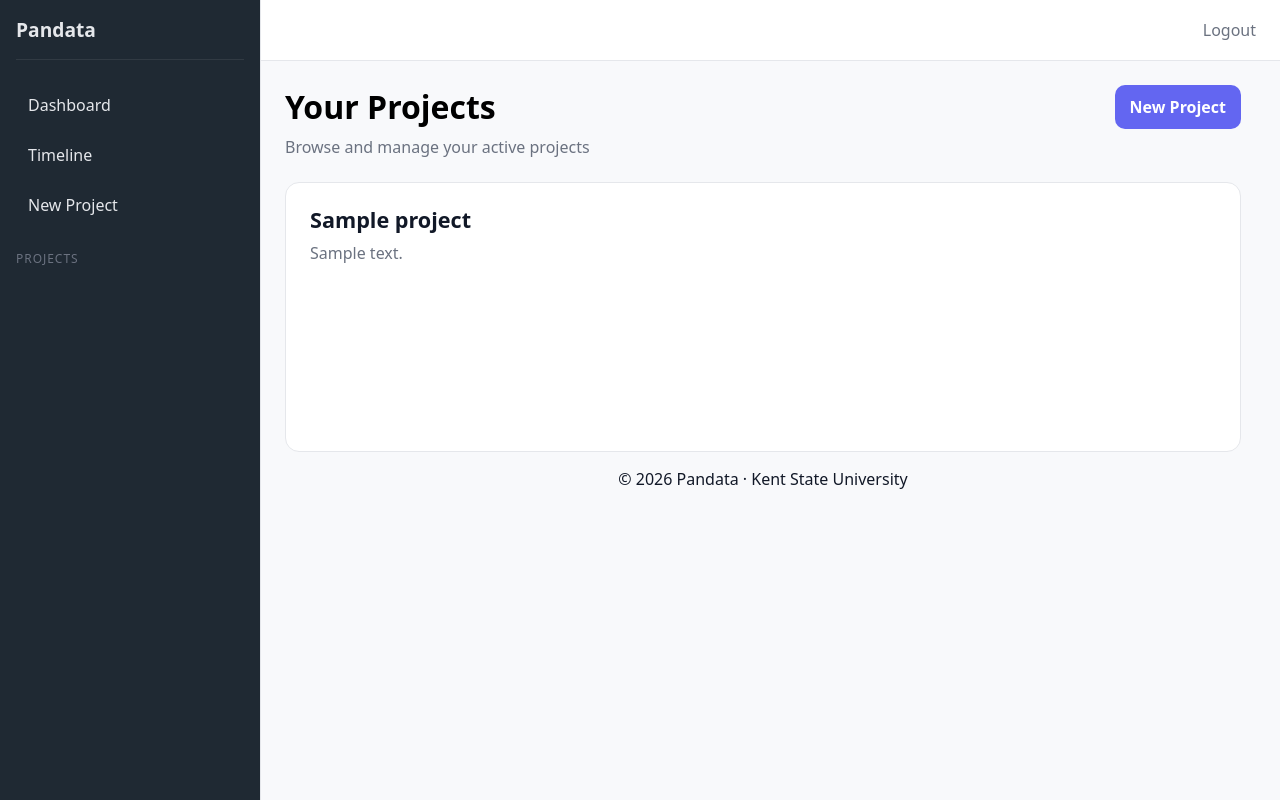
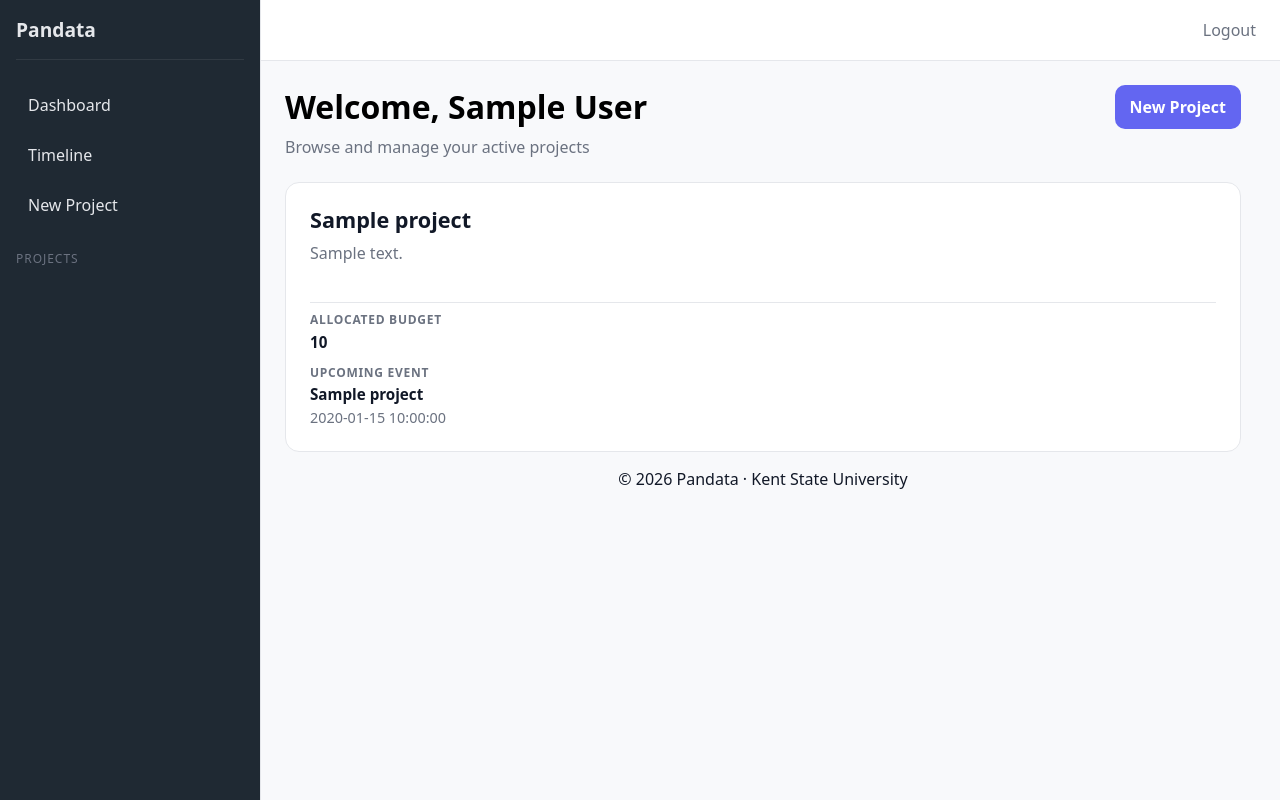
Before and after one commit to PusiaPaker/CDMP, a Flask app: template app/templates/dashboard/home.html.j2 in a window 1280 px wide. Run offline with Flask 3, Linux system fonts and the light colour scheme; the template is opened without the code that fills it: most values are stand-ins (such as "Sample title", 1, 10 or a date in 2020).

Commit message:
project card details
added allocated budget and upcoming event to each project card

```diff
--- a/app/routes/dashboard.py
+++ b/app/routes/dashboard.py
@@ -19,13 +19,14 @@ def main():
     user_id = session["user_id"]
 
     user = db.session.get(User, user_id)
-    username = user.username if user else "User"
+    display_name = (user.full_name or user.username) if user else "User"
 
     projects = get_projects_for_user(user_id)
 
     return render_template(
         "dashboard/home.html.j2",
         projects=projects,
+        display_name=display_name,
     ), 200
 
 @DashBP.route("/timeline")
--- a/app/static/css/pages/dashboard/home.css
+++ b/app/static/css/pages/dashboard/home.css
@@ -3,6 +3,38 @@
     grid-template-columns: repeat(auto-fit, minmax(260px, 1fr));
     gap: var(--space-md);
 }
+
+.project-card-meta {
+    display: grid;
+    gap: 0.75rem;
+    padding-top: 0.5rem;
+    border-top: 1px solid var(--color-border);
+}
+
+.project-card-meta-item {
+    display: grid;
+    gap: 0.2rem;
+}
+
+.project-card-meta-label {
+    color: var(--color-text-secondary);
+    font-size: 0.75rem;
+    font-weight: 700;
+    letter-spacing: 0.06em;
+    text-transform: uppercase;
+}
+
+.project-card-meta-value {
+    color: var(--color-text-primary);
+    font-size: 0.95rem;
+    line-height: 1.35;
+}
+
+.project-card-meta-date {
+    color: var(--color-text-secondary);
+    font-size: 0.9rem;
+}
+
 .empty-state {
     background: var(--color-surface);
     border: 1px solid var(--color-border);
--- a/app/templates/dashboard/home.html.j2
+++ b/app/templates/dashboard/home.html.j2
@@ -3,7 +3,7 @@
 {% block title %}Dashboard{% endblock %}
 
 {% block page_header %}
-    <h1>Your Projects</h1>
+    <h1>Welcome, {{ display_name }}</h1>
     <p>Browse and manage your active projects</p>
 {% endblock %}
 
@@ -29,6 +29,21 @@
                             <p class="project-card-description">
                                 {{ project_data['description'] }}
                             </p>
+
+                            <div class="project-card-meta">
+                                <div class="project-card-meta-item">
+                                    <span class="project-card-meta-label">Allocated Budget</span>
+                                    <strong class="project-card-meta-value">{{ project_data['budget_amount'] }}</strong>
+                                </div>
+
+                                <div class="project-card-meta-item">
+                                    <span class="project-card-meta-label">Upcoming Event</span>
+                                    <strong class="project-card-meta-value">{{ project_data['upcoming_event_title'] }}</strong>
+                                    {% if project_data['upcoming_event_date'] %}
+                                        <span class="project-card-meta-date">{{ project_data['upcoming_event_date'] }}</span>
+                                    {% endif %}
+                                </div>
+                            </div>
                         </div>
                     </a>
                 {% endfor %}
```
Also changed, not shown: app/src/project/queries.py (+25 -2 lines), tests/conftest.py (+7 -2 lines), tests/test_dashboard_routes.py (+26 -1 lines).
